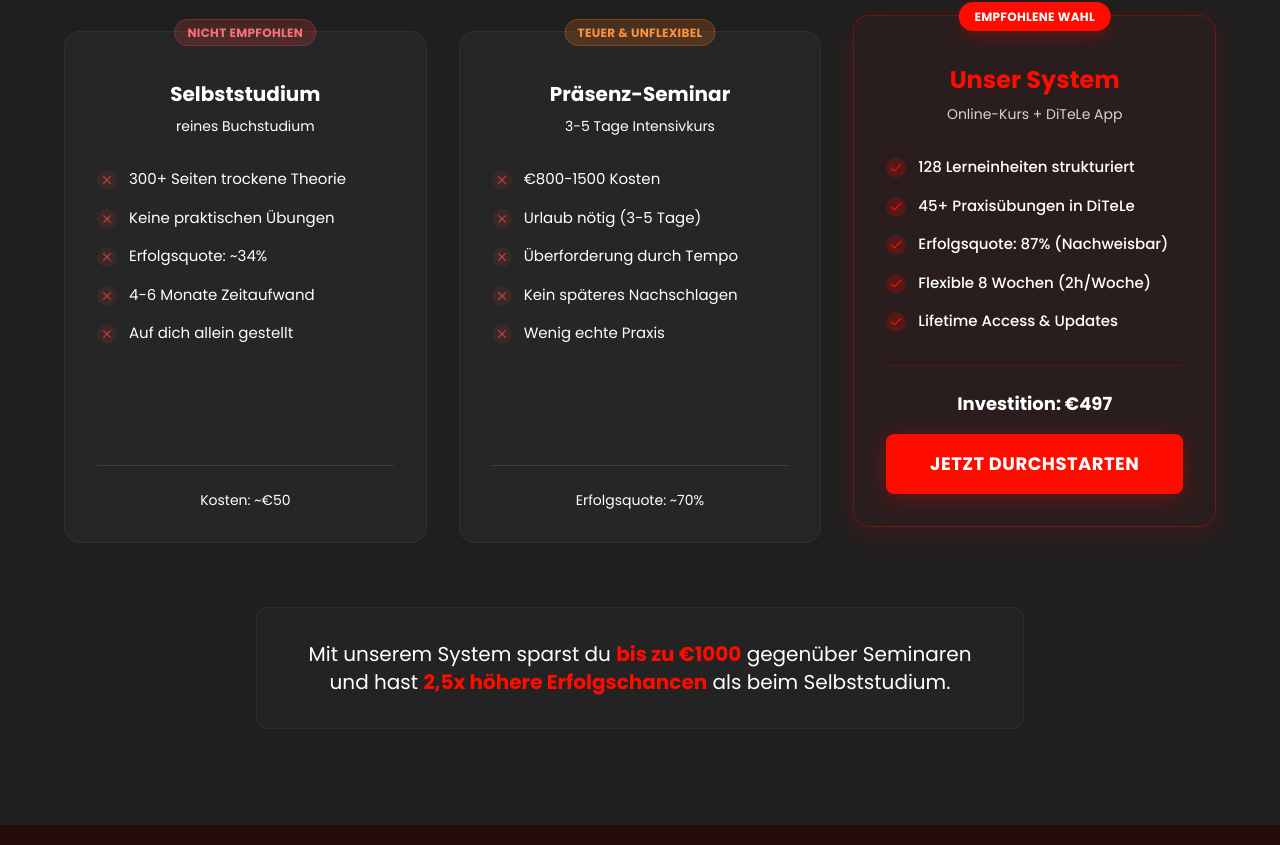
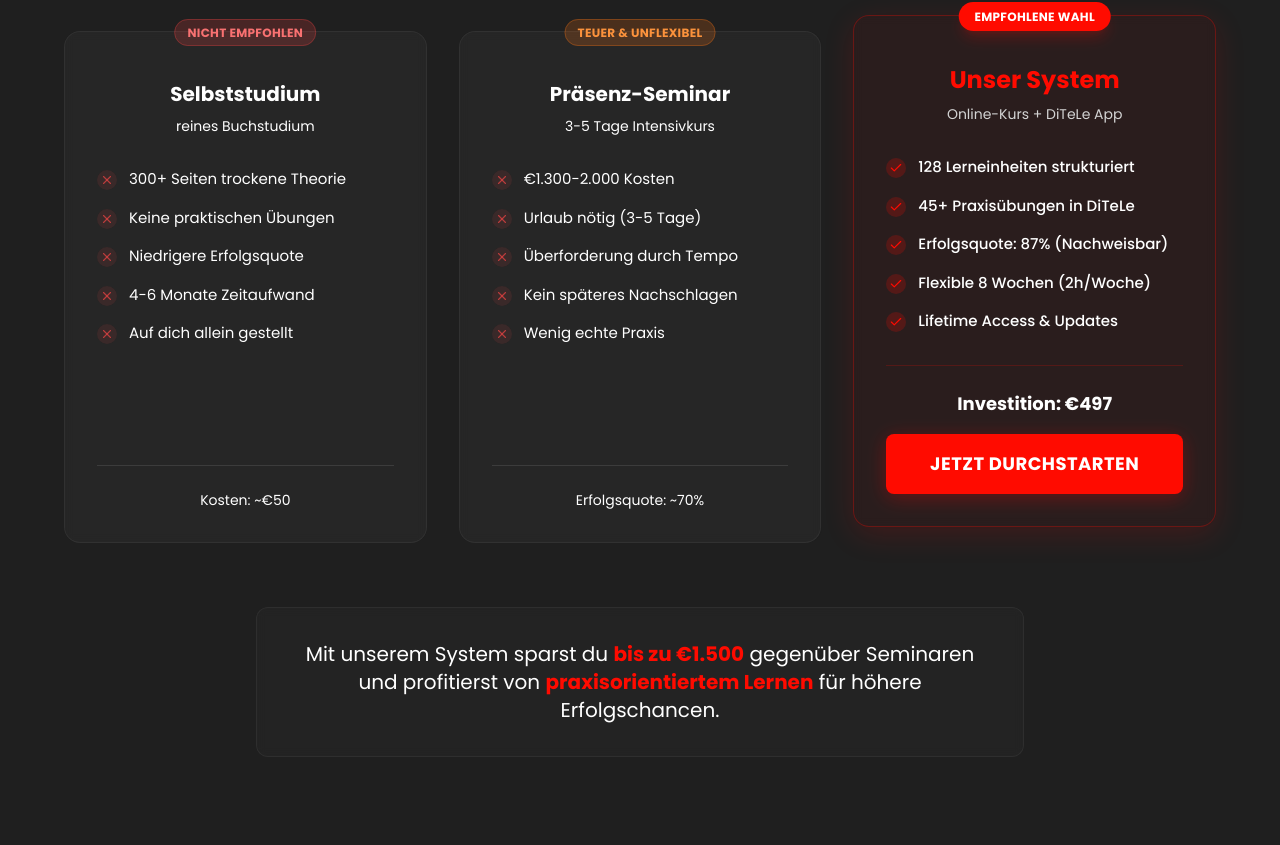
Before and after one commit to Wamocon/istqb-ocl, a Next.js app: page / in a window 1280 px wide. Shown: the part 1335-2180 px from the top of the page. Built offline with nearby package versions, Linux system fonts and the light colour scheme; no server answers; the database is empty.

Commit message:
feat: Add core landing page sections, layout, and FAQ data.

```diff
--- a/app/layout.tsx
+++ b/app/layout.tsx
@@ -12,7 +12,7 @@ const poppins = Poppins({
 
 export const metadata: Metadata = {
   title: "ISTQB CTFL 4.0 Online-Kurs + DiTeLe Praxis-Tool | Software-Tester werden",
-  description: "Werde zertifizierter Software-Tester in 4 Wochen. 128 Lerneinheiten + 300+ Praxisübungen in DiTeLe. Praxisorientiert. Keine Vorkenntnisse nötig.",
+  description: "Werde zertifizierter Software-Tester in 4-8 Wochen. 128 Lerneinheiten + 300+ Praxisübungen in DiTeLe. Praxisorientiert. Keine Vorkenntnisse nötig.",
   keywords: ["ISTQB CTFL 4.0", "Software-Tester werden", "ISTQB Zertifizierung", "DiTeLe", "Software Testing lernen"],
   openGraph: {
     title: "Software-Tester werden mit ISTQB CTFL 4.0 + DiTeLe",
--- a/components/sections/Comparison.tsx
+++ b/components/sections/Comparison.tsx
@@ -39,7 +39,7 @@ export function Comparison() {
               <ul className="space-y-4 mb-8 flex-grow">
                 <ComparisonItem icon="negative" text="300+ Seiten trockene Theorie" />
                 <ComparisonItem icon="negative" text="Keine praktischen Übungen" />
-                <ComparisonItem icon="negative" text="Erfolgsquote: ~34%" />
+                <ComparisonItem icon="negative" text="Niedrigere Erfolgsquote" />
                 <ComparisonItem icon="negative" text="4-6 Monate Zeitaufwand" />
                 <ComparisonItem icon="negative" text="Auf dich allein gestellt" />
               </ul>
@@ -62,7 +62,7 @@ export function Comparison() {
                 <p className="text-muted text-sm">3-5 Tage Intensivkurs</p>
               </div>
               <ul className="space-y-4 mb-8 flex-grow">
-                <ComparisonItem icon="negative" text="€800-1500 Kosten" />
+                <ComparisonItem icon="negative" text="€1.300-2.000 Kosten" />
                 <ComparisonItem icon="negative" text="Urlaub nötig (3-5 Tage)" />
                 <ComparisonItem icon="negative" text="Überforderung durch Tempo" />
                 <ComparisonItem icon="negative" text="Kein späteres Nachschlagen" />
@@ -113,7 +113,7 @@ export function Comparison() {
         <ScrollReveal animation="fade-in" delay={0.6} width="100%">
           <div className="mt-16 text-center bg-white/[0.02] border border-white/5 rounded-xl p-8 max-w-3xl mx-auto backdrop-blur-sm">
             <p className="text-lg md:text-xl text-muted leading-relaxed">
-              Mit unserem System sparst du <span className="text-accent font-bold">bis zu €1000</span> gegenüber Seminaren und hast <span className="text-accent font-bold">2,5x höhere Erfolgschancen</span> als beim Selbststudium.
+              Mit unserem System sparst du <span className="text-accent font-bold">bis zu €1.500</span> gegenüber Seminaren und profitierst von <span className="text-accent font-bold">praxisorientiertem Lernen</span> für höhere Erfolgschancen.
             </p>
           </div>
         </ScrollReveal>
--- a/components/sections/Curriculum.tsx
+++ b/components/sections/Curriculum.tsx
@@ -61,7 +61,7 @@ export function Curriculum() {
                   <h3 className="font-bold mb-4">Gesamt:</h3>
                   <div className="grid grid-cols-2 md:grid-cols-4 gap-4">
                     <StatBox label="Lerneinheiten" value="128" />
-                    <StatBox label="Übungsfragen" value="316" />
+                    <StatBox label="Übungsfragen" value="300+" />
                     <StatBox label="Praxisbeispiele" value="84" />
                     <StatBox label="Vertiefungsübungen" value="18" />
                   </div>
--- a/components/sections/DiTeLeCourseWalkthrough.tsx
+++ b/components/sections/DiTeLeCourseWalkthrough.tsx
@@ -103,7 +103,7 @@ export function DiTeLeCourseWalkthrough() {
                         Das Problem mit reiner Theorie
                       </h3>
                       <p className="text-sm text-foreground-muted mb-3">
-                        66% der Kandidaten scheitern, weil sie Konzepte auswendig lernen, aber nicht <strong>anwenden</strong> können.
+                        Viele Kandidaten scheitern, weil sie Konzepte auswendig lernen, aber nicht <strong>anwenden</strong> können.
                         In der Prüfung werden realitätsnahe Szenarien abgefragt – keine Definitionen.
                       </p>
                       <p className="text-sm font-semibold text-foreground">
@@ -264,8 +264,8 @@ function DiTeleFeatureCard({ feature }: { feature: DiTeLeFeature }) {
       {/* Tooltip */}
       <div
         className={`absolute left-1/2 -translate-x-1/2 bottom-full mb-3 z-[100] transition-all duration-200 ${showTooltip
-            ? 'opacity-100 translate-y-0 pointer-events-auto'
-            : 'opacity-0 translate-y-2 pointer-events-none'
+          ? 'opacity-100 translate-y-0 pointer-events-auto'
+          : 'opacity-0 translate-y-2 pointer-events-none'
           }`}
       >
         <div className="px-4 py-3 rounded-xl bg-background-card/95 border border-border/50 backdrop-blur-md shadow-2xl min-w-[200px] max-w-[280px]">
--- a/components/sections/DiTeleDemo.tsx
+++ b/components/sections/DiTeleDemo.tsx
@@ -47,7 +47,7 @@ export function DiTeleDemo() {
               <div className="mb-6">
                 <div className="flex items-center justify-between mb-4 text-sm">
                   <span className="text-foreground-muted">🎮 LIVE-DEMO: DiTeLe Praxisübung</span>
-                  <span className="font-mono font-semibold text-foreground">Frage 1 von 316</span>
+                  <span className="font-mono font-semibold text-foreground">Frage 1 von 300+</span>
                 </div>
 
                 <h3 className="text-xl md:text-2xl font-bold mb-6">{demoQuestion.text}</h3>
@@ -117,7 +117,7 @@ export function DiTeleDemo() {
                   <div className="bg-background-card p-4 rounded">
                     <div className="flex items-center justify-between mb-2 text-sm">
                       <span className="text-foreground-muted">Dein Fortschritt</span>
-                      <span className="font-mono font-semibold text-foreground">1/316 (0.3%)</span>
+                      <span className="font-mono font-semibold text-foreground">1/300+</span>
                     </div>
                     <div className="h-2 bg-border rounded-full overflow-hidden">
                       <motion.div
--- a/components/sections/Hero.tsx
+++ b/components/sections/Hero.tsx
@@ -83,7 +83,7 @@ export function Hero() {
               <StatCard
                 icon={<TrendingUp className="w-8 h-8" />}
                 title="ERFOLG"
-                stats={["Praxisorientiert", "4 Wochen", "Lifetime Access"]}
+                stats={["Praxisorientiert", "4-8 Wochen", "Lifetime Access"]}
               />
             </ScrollReveal>
           </div>
--- a/components/sections/Pricing.tsx
+++ b/components/sections/Pricing.tsx
@@ -51,7 +51,7 @@ export function Pricing() {
                     <FeatureItem>128 Lerneinheiten</FeatureItem>
                     <FeatureItem>7,6 Stunden Videomaterial</FeatureItem>
                     <FeatureItem>84 Praxisbeispiele</FeatureItem>
-                    <FeatureItem>Strukturierter 4-Wochen-Plan</FeatureItem>
+                    <FeatureItem>Flexibler Lernplan (4-8 Wochen)</FeatureItem>
                   </ul>
                 </div>
 
@@ -129,12 +129,12 @@ export function Pricing() {
                     </tr>
                   </thead>
                   <tbody>
-                    <ComparisonRow feature="Preis" ours="€497" presential="€800-1500" books="€50" />
+                    <ComparisonRow feature="Preis" ours="€497" presential="€1.300-2.000" books="€50" />
                     <ComparisonRow feature="Theorie" ours="✅ 128 LE" presential="✅ Ja" books="✅ Ja" />
                     <ComparisonRow feature="Praxis (DiTeLe)" ours="✅ 45+ Übungen" presential="❌ Nein" books="❌ Nein" />
                     <ComparisonRow feature="Flexibel" ours="✅ Ja" presential="❌ Nein" books="✅ Ja" />
                     <ComparisonRow feature="Lifetime Access" ours="✅ Ja" presential="❌ Nein" books="✅ Ja" />
-                    <ComparisonRow feature="Erfolgsquote" ours="✅ 87%" presential="~70%" books="~34%" />
+                    <ComparisonRow feature="Erfolgsquote" ours="✅ Hoch" presential="~70%" books="Variabel" />
                   </tbody>
                 </table>
               </div>
--- a/data/faq.ts
+++ b/data/faq.ts
@@ -19,7 +19,7 @@ export const faqData: FAQItem[] = [
   {
     id: '4',
     question: 'Ist das eine offizielle ISTQB-Vorbereitung?',
-    answer: 'Ja! Der Kurs deckt 100% des offiziellen ISTQB CTFL 4.0 Syllabus ab. Alle 60 Kapitel, alle Lernziele, alle prüfungsrelevanten Themen. Wir sind ein Vorbereitungskurs, nicht die offizielle ISTQB-Prüfung selbst. Die Prüfung legst du bei einem akkreditierten Prüfungsanbieter ab. Mit unserer praxisorientierten Vorbereitung bist du optimal auf die Prüfung vorbereitet.'
+    answer: 'Ja! Der Kurs deckt 100% des offiziellen ISTQB CTFL 4.0 Syllabus ab. Alle 6 Kapitel mit sämtlichen Lernzielen und prüfungsrelevanten Themen. Wir sind ein Vorbereitungskurs, nicht die offizielle ISTQB-Prüfung selbst. Die Prüfung legst du bei einem akkreditierten Prüfungsanbieter ab. Mit unserer praxisorientierten Vorbereitung bist du optimal auf die Prüfung vorbereitet.'
   },
   {
     id: '5',
```
Lines whose indentation alone changed are shown as unchanged.
